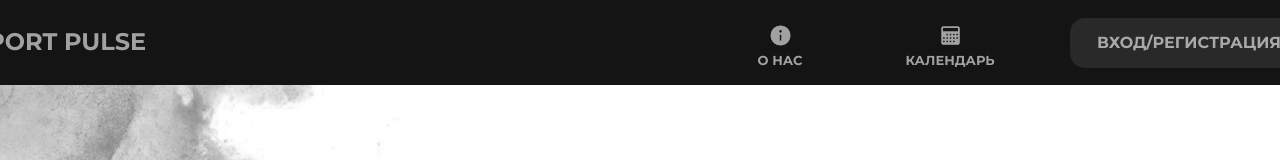
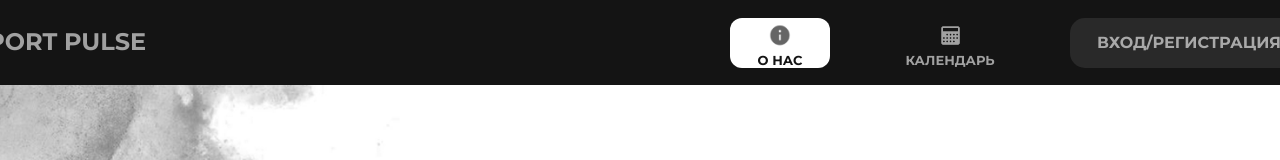
Before and after one commit to HomnixMirn/a-cutlet-with-a-puree-, a React (Create React App) app in the folder reactapp/: page / in a window 1280 px wide. Shown: the top 160 px of the page. Built offline with nearby package versions, Linux system fonts and the light colour scheme; no server answers.

Commit message:
header-fixed

```diff
--- a/reactapp/src/components/Header.jsx
+++ b/reactapp/src/components/Header.jsx
@@ -1,6 +1,6 @@
 import './header.css'
-import { useEffect } from "react";
-import { Link } from "react-router-dom";
+import { useEffect  } from "react";
+import { Link, useLocation } from "react-router-dom";
 import info from "../static/img/Info.png"
 import info2 from "../static/img/Info2.png"
 import calendar from "../static/img/Calendar.png"
@@ -13,6 +13,9 @@ import { API_URL } from '..';
 import axios from 'axios';
 
 function Header() {
+
+    const location = useLocation().pathname;
+    console.log(location)
     useEffect(() => {
         axios.get(API_URL + 'personal_info', {  headers: {'Authorization': 'Token ' + localStorage.getItem('token')}}).then(res => {
             const data = res.data
@@ -33,22 +36,22 @@ function Header() {
         <header>
             <Link to={'/'} className="logo">Sport Pulse</Link>
             <div className="header-left">
-            <Link to={'/'} className='header-a'>
-                <img src={info} alt="" className="header-img"/>
-                <img src={info2} class="header-img-hover"/>
-                <h1 className="header-a-h1">О нас</h1>
+            <Link to={'/'} className={location === '/' ? 'active-header header-a ' : 'header-a'}>
+                <img src={info} alt="" className={location === '/' ? ' header-img active-header-img' : 'header-img'}/>
+                <img src={info2} class={location === '/' ? 'active-header-img-hover header-img-hover ' : 'header-img-hover'}/>
+                <h1 className={location === '/' ? ' header-a-h1 active-header-h1' : 'header-a-h1'}>О нас</h1>
             </Link>
-            <Link to={'/calendar'} className='header-a'>
-                <img src={calendar} alt="" className="header-img" />
-                <img src={calendar2} class="header-img-hover"/>
-                <h1 className="header-a-h1">Календарь</h1>
+            <Link to={'/calendar'} className={location === '/calendar' ? 'active-header header-a ' : 'header-a'}>
+                <img src={calendar} alt="" className={location === '/calendar' ? ' header-img active-header-img' : 'header-img'} />
+                <img src={calendar2} class={location === '/calendar' ? 'active-header-img-hover header-img-hover ' : 'header-img-hover'}/>
+                <h1 className={location === '/calendar' ? ' header-a-h1 active-header-h1' : 'header-a-h1'}>Календарь</h1>
             </Link>
             { localStorage.getItem('token')
             ?<>
-                <a href="" className='header-a'>
+            <Link to={'/user'} className={location === '/user' ? 'active-header header-a ' : 'header-a'}>
                 <img src={profile} alt="" className="header-img" />
-                <h1 className="header-a-h1">Профиль</h1>
-                </a>
+                <h1 className={location === '/user' ? ' header-a-h1 active-header-h1' : 'header-a-h1'}>Профиль</h1>
+            </Link>
                 <a href="" className='header-a' onClick={(e) => LogOut(e)}>
                 <img src={log} alt="" className="header-img"/>
                 <h1 className="header-a-h1">Выход</h1>
--- a/reactapp/src/components/header.css
+++ b/reactapp/src/components/header.css
@@ -30,6 +30,7 @@ header{
     background-color: #fff;
     border-radius: 12px;
 }
+
 
 .header-a:focus > .header-a-h1,
 .header-a:hover > .header-a-h1 {
@@ -108,3 +109,24 @@ header{
     color: rgba(255, 255, 255, 0.6);
     font-family: bold;
 }
+
+
+.active-header{
+    background-color: #fff;
+    border-radius: 12px;
+    color: rgba(20, 20, 20, 1);
+}
+
+.active-header-img{
+    opacity: 0;
+    z-index: -1;
+}
+
+.active-header-img-hover{
+    opacity: 1;
+    z-index: 2;
+}
+
+.active-header-h1{
+    color: rgba(20, 20, 20, 1);
+}
```
